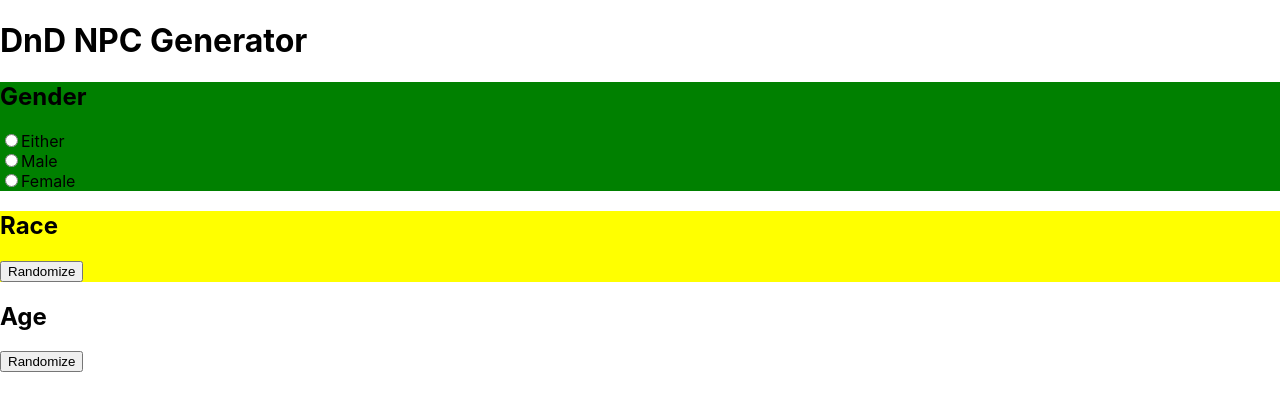
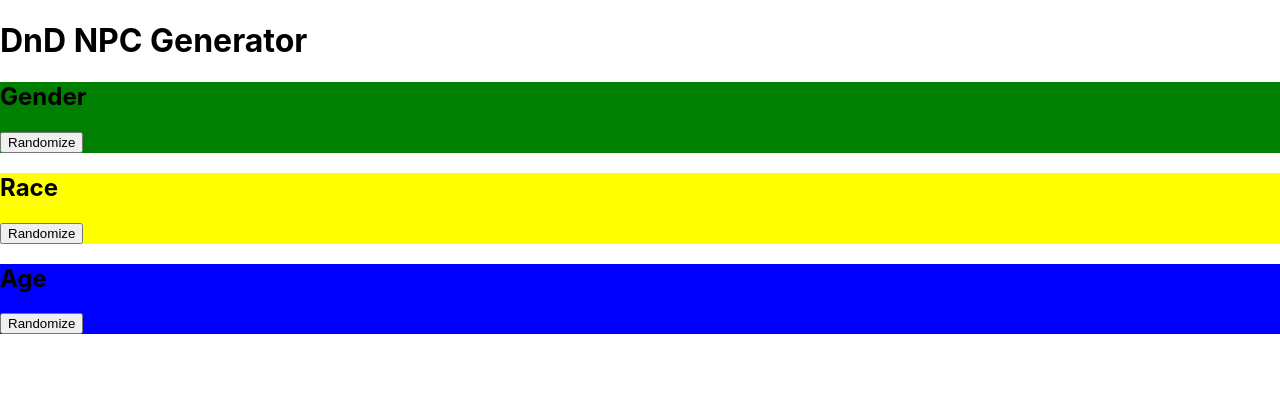
Before and after one commit to Sivlar/DnD-NPC-Generator, a React (Create React App) app: page / in a window 1280 px wide. Shown: the top 410 px of the page. Built offline with nearby package versions, Linux system fonts and the light colour scheme.

Commit message:
Implement Gender randomizer

```diff
--- a/src/components/age/AgeSelector.js
+++ b/src/components/age/AgeSelector.js
@@ -9,7 +9,7 @@ function AgeSelector() {
   }
 
   return (
-    <div style={{ backgroundColor: "white" }}>
+    <div style={{ backgroundColor: "blue" }}>
       <h2>Age</h2>
       <button onClick={getRandAge}>Randomize</button>
       { randAge > 0 ? <div>{randAge}</div> : null }
--- a/src/components/gender/GenderSelector.js
+++ b/src/components/gender/GenderSelector.js
@@ -1,13 +1,22 @@
 import { useState } from 'react';
 
 function GenderSelector() {
-  const [gender, setGender] = useState("Either");
+  const [gender, setGender] = useState("");
+
+  function getGender() {
+    const randNum = Math.floor(Math.random() * 2);
+    const chosenGend = ["Male", "Female"][randNum];
+    console.log(chosenGend);
+    setGender(chosenGend);
+  }
 
   return (
-    <div style={{backgroundColor:"green"}}>
-      {/* <hr /> */}
+    <div style={{ backgroundColor: "green" }}>
+      <h2>Gender</h2>
+      <button onClick={getGender}>Randomize</button>
+      {gender !== "" ? <div>{gender}</div> : null}
 
-      <div className="card"><h2>Gender</h2></div>
+      {/* <div className="card"><h2>Gender</h2></div>
       <div>
         <input type="radio" id="either" name="gender" value="Either"></input>
         <label htmlFor="either">Either</label>
@@ -19,24 +28,7 @@ function GenderSelector() {
       <div>
         <input type="radio" id="female" name="gender" value="Female"></input>
         <label htmlFor="female">Female</label>
-      </div>
-
-      {/* <br /><hr />
-
-      <form>
-        <h2>Gender</h2>
-        <div>
-          <input type="radio" name="gender" /> Either
-        </div>
-        <div>
-          <input type="radio" name="gender" /> Male
-        </div>
-        <div>
-          <input type="radio" name="gender" /> Female
-        </div>
-      </form>
-
-      <br /><hr /> */}
+      </div> */}
     </div>
   );
 }
```
